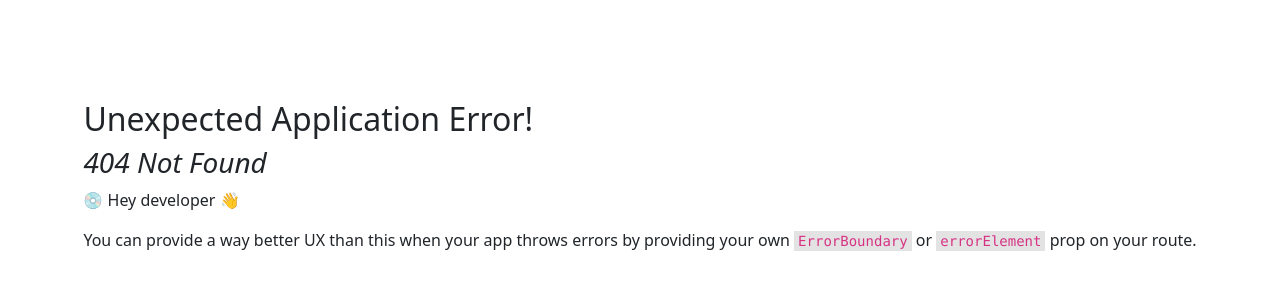
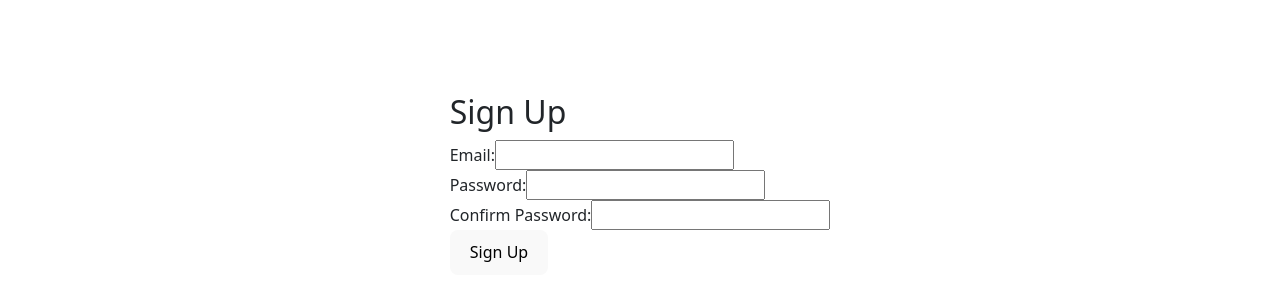
Before and after one commit to thutran2404/DePlace, a React (Vite) app in the folder frontend/: page /sign-up in a window 1280 px wide. Before the commit this address had no page. Shown: the part 216-516 px from the top of the page. Built offline with nearby package versions, Linux system fonts and the light colour scheme.

Commit message:
[Issue 13] Set Up Routes

```diff
--- /dev/null
+++ b/frontend/src/components/SignIn.jsx
@@ -0,0 +1,40 @@
+import React, { useState } from "react";
+
+const SignIn = () => {
+	const [email, setEmail] = useState("");
+	const [password, setPassword] = useState("");
+
+	const handleSubmit = event => {
+		event.preventDefault();
+		console.log("Sign In with: ", { email, password });
+	};
+
+	return (
+		<form onSubmit={handleSubmit}>
+			<h2>Sign In</h2>
+			<div>
+				<label htmlFor="email">Email:</label>
+				<input
+					type="email"
+					id="email"
+					value={email}
+					onChange={e => setEmail(e.target.value)}
+					required
+				/>
+			</div>
+			<div>
+				<label htmlFor="password">Password:</label>
+				<input
+					type="password"
+					id="password"
+					value={password}
+					onChange={e => setPassword(e.target.value)}
+					required
+				/>
+			</div>
+			<button type="submit">Sign In</button>
+		</form>
+	);
+};
+
+export default SignIn;
--- /dev/null
+++ b/frontend/src/components/SignUp.jsx
@@ -0,0 +1,56 @@
+import React, { useState } from "react";
+
+const SignUp = () => {
+	const [email, setEmail] = useState("");
+	const [password, setPassword] = useState("");
+	const [confirmPassword, setConfirmPassword] = useState("");
+
+	const handleSubmit = event => {
+		event.preventDefault();
+		if (password !== confirmPassword) {
+			alert("Passwords don't match.");
+			return;
+		}
+
+		console.log("Sign Up with: ", { email, password });
+	};
+
+	return (
+		<form onSubmit={handleSubmit}>
+			<h2>Sign Up</h2>
+			<div>
+				<label htmlFor="email">Email:</label>
+				<input
+					type="email"
+					id="email"
+					value={email}
+					onChange={e => setEmail(e.target.value)}
+					required
+				/>
+			</div>
+			<div>
+				<label htmlFor="password">Password:</label>
+				<input
+					type="password"
+					id="password"
+					value={password}
+					onChange={e => setPassword(e.target.value)}
+					required
+				/>
+			</div>
+			<div>
+				<label htmlFor="confirmPassword">Confirm Password:</label>
+				<input
+					type="password"
+					id="confirmPassword"
+					value={confirmPassword}
+					onChange={e => setConfirmPassword(e.target.value)}
+					required
+				/>
+			</div>
+			<button type="submit">Sign Up</button>
+		</form>
+	);
+};
+
+export default SignUp;
--- /dev/null
+++ b/frontend/src/components/Welcome.jsx
@@ -0,0 +1,20 @@
+import React from "react";
+import PropTypes from "prop-types";
+
+const Welcome = ({ userName }) => {
+	return (
+		<div>
+			<h1>Welcome, {userName}!</h1>
+		</div>
+	);
+};
+
+Welcome.propTypes = {
+	userName: PropTypes.string.isRequired,
+};
+
+Welcome.defaultProps = {
+	userName: "Anonymous",
+};
+
+export default Welcome;
--- a/frontend/src/routes/JulianWorkspace.jsx
+++ b/frontend/src/routes/JulianWorkspace.jsx
@@ -1,5 +1,5 @@
 import React from "react";
-import Julian from "../components/workspaces/layouts/julian/Julian";
+import Julian from "../components/julian/Julian";
 export default function JulianWorkspace() {
 	return (
 		<>
--- /dev/null
+++ b/frontend/src/routes/LibraryWorkspace.jsx
@@ -0,0 +1,10 @@
+import React from "react";
+import Library from "../components/library/Library";
+
+export default function LibraryWorkspace() {
+	return (
+		<>
+			<Library />
+		</>
+	);
+}
```
Also changed, not shown: frontend/src/main.jsx (+20 -0 lines), frontend/src/components/julian/Julian.jsx (renamed from frontend/src/components/workspaces/layouts/julian/Julian.jsx), frontend/src/components/julian/Julian.module.css (renamed from frontend/src/components/workspaces/layouts/julian/Julian.module.css), frontend/src/components/library/Library.jsx (renamed from frontend/src/components/workspaces/layouts/library/Library.jsx).
